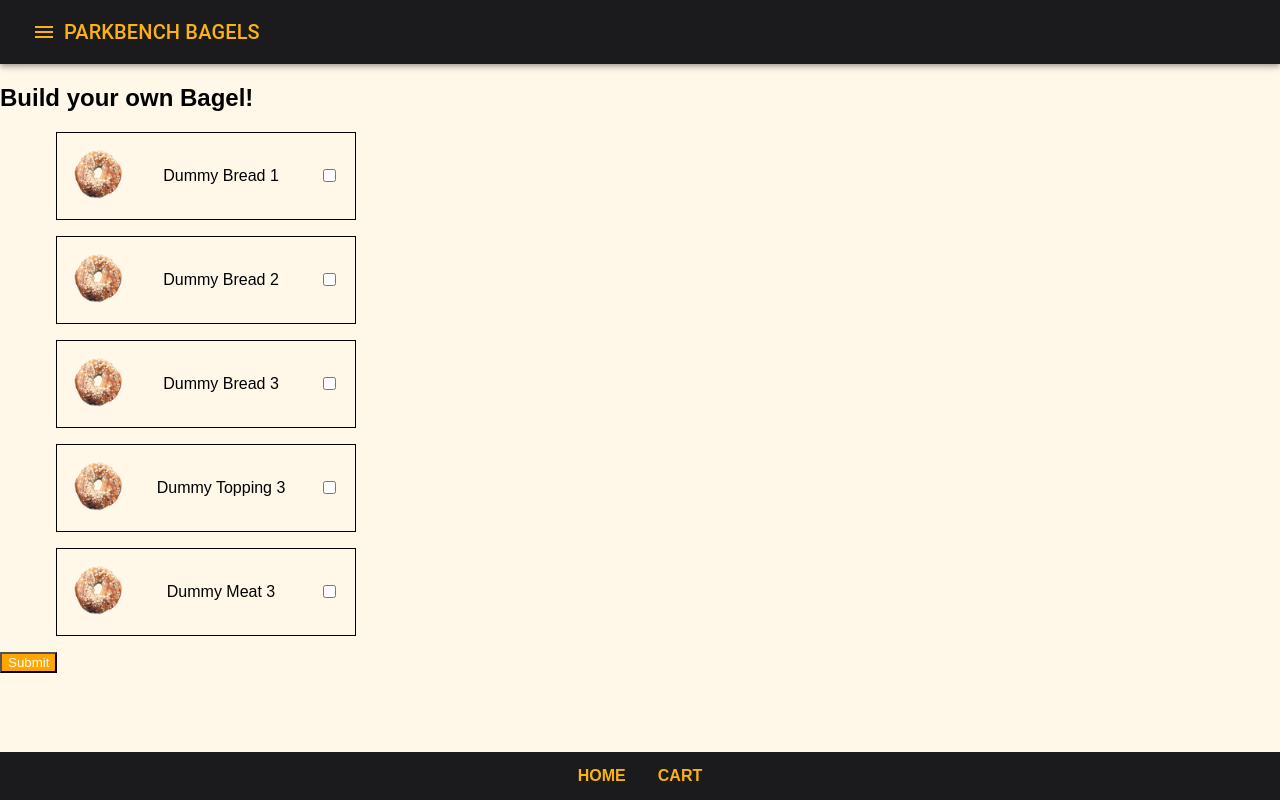
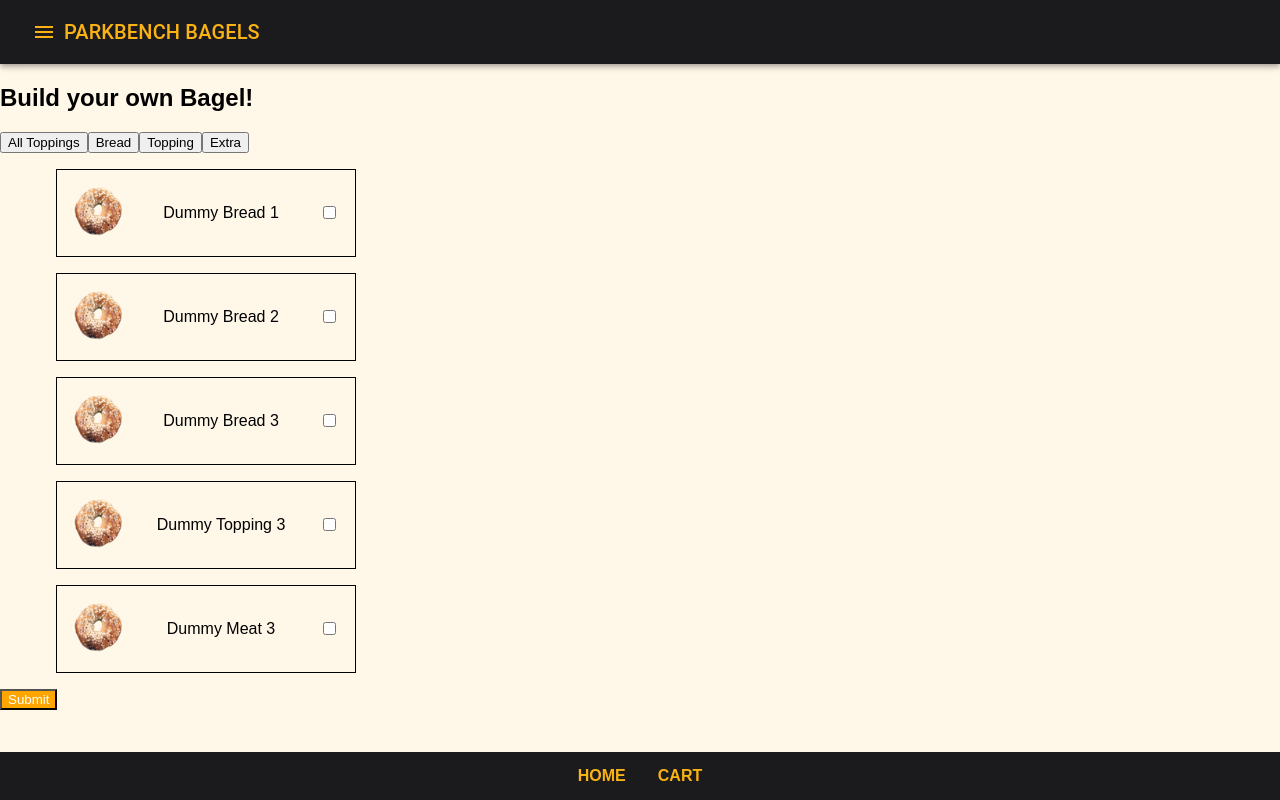
Before and after one commit to michaelnakonechny/capstone-project, a Next.js app: page / in a window 1280 px wide. Built offline with nearby package versions, Linux system fonts and the light colour scheme.

Commit message:
filter buttons

```diff
--- a/GlobalStyle.js
+++ b/GlobalStyle.js
@@ -8,7 +8,7 @@ const GlobalStyle = createGlobalStyle`
   body {
     font-family: arial;
     margin: 0;
-    height: 100%;
+    height: auto;
     background-color: #fff7e8;
   }
 
--- a/data/defaultIngredients.js
+++ b/data/defaultIngredients.js
@@ -24,14 +24,14 @@ export const defaultIngredients = [
     id: 4,
     name: 'Dummy Topping 3',
     chosen: false,
-    category: 'toppings',
+    category: 'topping',
     isVegetarian: true,
   },
   {
     id: 5,
     name: 'Dummy Meat 3',
     chosen: false,
-    category: 'toppings',
+    category: 'extras',
     isVegetarian: false,
   },
 ];
--- a/pages/_app.js
+++ b/pages/_app.js
@@ -7,6 +7,7 @@ import Layout from './components/Layout';
 
 function MyApp({ Component, pageProps }) {
   const [ingredients, setIngredients] = useState(defaultIngredients);
+  const [category, setCategory] = useState('all');
 
   function editBagle(id) {
     const updatedIngredients = ingredients.map((ingredient) => {
@@ -18,14 +19,23 @@ function MyApp({ Component, pageProps }) {
     setIngredients(updatedIngredients);
   }
 
+  function filterByCategory(category) {
+    if (category === 'all') return ingredients;
+    else
+      return ingredients.filter(
+        (ingredient) => ingredient.category === category
+      );
+  }
+
   return (
     <ThemeProvider theme={theme}>
       <GlobalCSS />
       <Layout>
         <Component
           {...pageProps}
-          ingredients={ingredients}
+          ingredients={filterByCategory(category)}
           onEditBagle={editBagle}
+          onCategoryChange={setCategory}
         />
       </Layout>
     </ThemeProvider>
--- a/pages/index.js
+++ b/pages/index.js
@@ -5,7 +5,11 @@ import Dummybread from '../public/dummybread.png';
 import Image from 'next/image';
 import { MenuCardItem, MenuCheckbox } from './components/MenuCardItem';
 
-export default function Home({ ingredients, onEditBagle }) {
+export default function Home({
+  ingredients,
+  onEditBagle,
+  onFilterByCategory: onCategoryChange,
+}) {
   const router = useRouter();
 
   const [selectedIngredients, setSelectedIngredients] = useLocalStorage(
@@ -16,6 +20,30 @@ export default function Home({ ingredients, onEditBagle }) {
   return (
     <>
       <h2>Build your own Bagel!</h2>
+      <button
+        value="all"
+        onClick={(event) => onCategoryChange(event.target.value)}
+      >
+        All Toppings
+      </button>
+      <button
+        value="bread"
+        onClick={(event) => onCategoryChange(event.target.value)}
+      >
+        Bread
+      </button>
+      <button
+        value="topping"
+        onClick={(event) => onCategoryChange(event.target.value)}
+      >
+        Topping
+      </button>
+      <button
+        value="extras"
+        onClick={(event) => onCategoryChange(event.target.value)}
+      >
+        Extra
+      </button>
       <form
         onSubmit={(event) => {
           event.preventDefault();
@@ -30,6 +58,7 @@ export default function Home({ ingredients, onEditBagle }) {
             <MenuCardItem
               ingredient={ingredient}
               index={index}
+              key={index}
               interActiveElement={
                 <MenuCheckbox
                   ingredient={ingredient}
@@ -50,16 +79,3 @@ const Button = styled.button`
   background: orange;
   color: white;
 `;
-
-const MenuCard = styled.li`
-  display: flex;
-  justify-content: space-between;
-  align-items: center;
-  border: 1px solid black;
-  list-style: none;
-  min-height: 4rem;
-  padding: 1rem;
-  margin: 1rem;
-  gap: 0.5rem;
-  max-width: 300px;
-`;
--- a/pages/shoppingcart.js
+++ b/pages/shoppingcart.js
@@ -24,6 +24,7 @@ function ShoppingCart() {
           <MenuCardItem
             ingredient={ingredient}
             index={index}
+            key={index}
             interActiveElement={
               <MenuDelete ingredient={ingredient} removeBagle={removeBagle} />
             }
```
